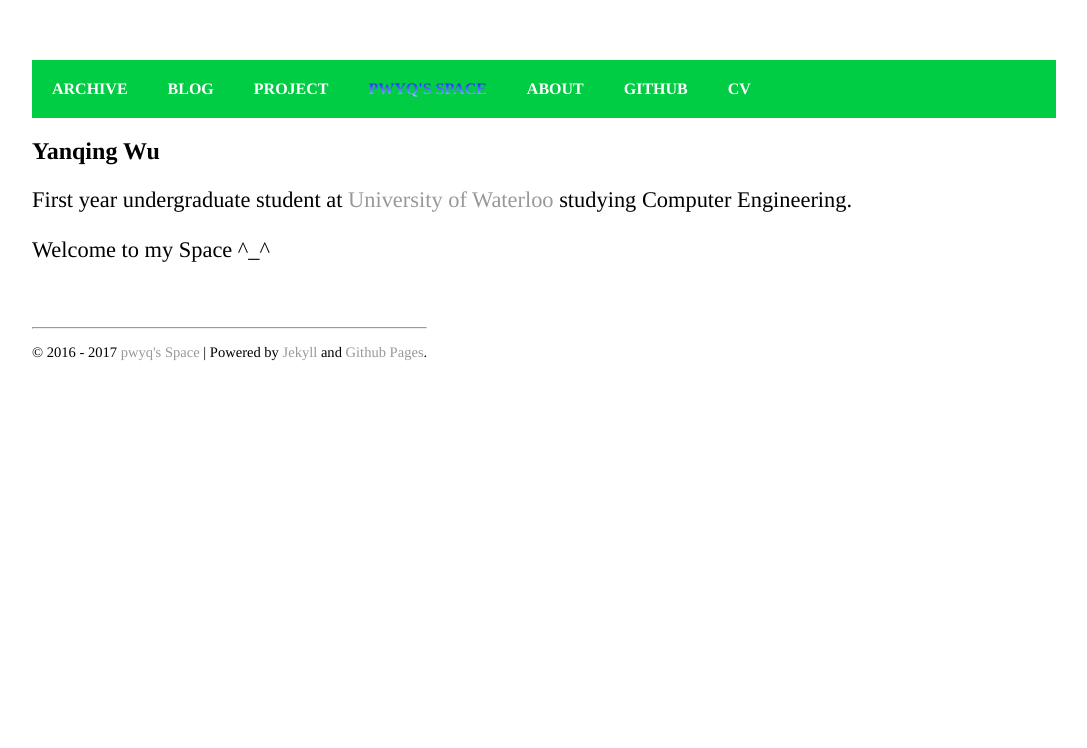
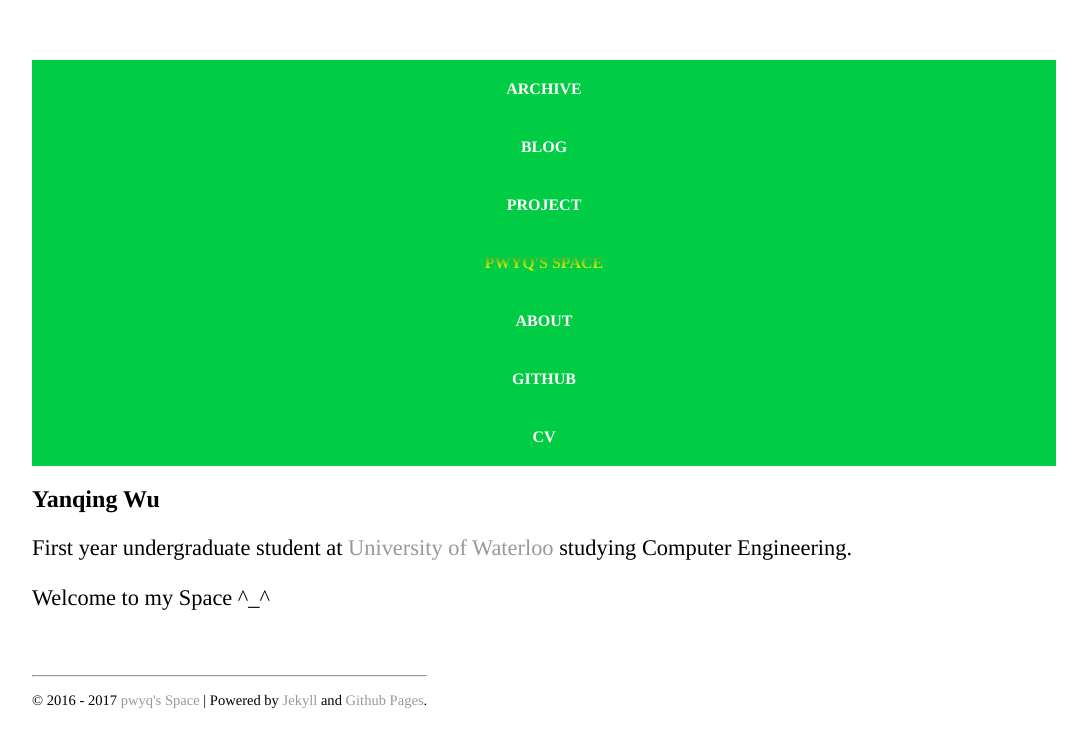
Before and after one commit to pwyq/blog, a Jekyll site: the page built from index.html, in a window 1280 px wide. Shown: the top 748 px of the page, without its empty margins (96-1183 px from the left). Built offline with Jekyll 4.4.1, drawn with Linux system fonts in a browser that asks for light colours.

Commit message:
change nav bar style

```diff
--- a/_layouts/default.html
+++ b/_layouts/default.html
@@ -6,7 +6,7 @@
 <style>
 	#main-logo
 	{
-		background: -webkit-linear-gradient(#0000ff, #99ccff);
+		background: -webkit-linear-gradient(#339933, #ffff00);
 		-webkit-background-clip: text;
 		-webkit-text-fill-color: transparent;
 	}
@@ -14,7 +14,7 @@
 	{% include header.html %}
 	<body>
 		<nav>
-			<center><ul>
+			<ul>
 				<li><a href="/archives" target="_self"><span title="Blogs' Home">ARCHIVE</span></a></li>
 				<li><a href="/blog" target="_self"><span title="pwyq's Blog">BLOG</span></a></li>
 				<li><a href="/project" target="_self"><span title="pwyq's Project">PROJECT</span></a></li>
@@ -22,7 +22,7 @@
 				<li><a href="/about" target="_self"><span title="Know me a bit">ABOUT</span></a></li>
 				<li><a href="https://github.com/pwyq" target="_blank" onclick="alert('Leaving this space...')"><span title="Go to My Github Page">GITHUB</span></a></li>
 				<li><a href="/cv" target="_self"><span title="My Resume">CV</span></a></li>
-			</ul></center>
+			</ul>
 		</nav>
 
 		<div class="container">
--- a/css/main.css
+++ b/css/main.css
@@ -19,7 +19,7 @@
 }
 nav ul li {
     display: inline;
-	float: left;
+	float: center;
 	text-decoration: none;
 }
 nav ul li a {
```
